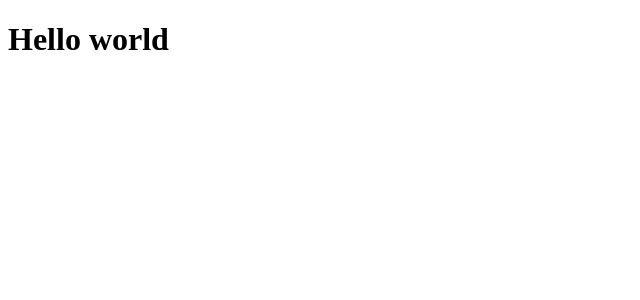
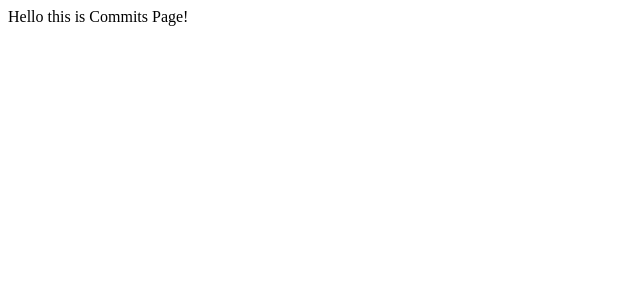
Before and after one commit to diazgio/task-test-front, a React (Create React App) app: page /commits in a window 1280 px wide. Shown: the top 300 px of the page, without its empty margins (0-640 px from the left). Built offline with nearby package versions, Linux system fonts and the light colour scheme.

Commit message:
Add Home page and commits page set basic config file for routing

```diff
--- a/package.json
+++ b/package.json
@@ -43,6 +43,7 @@
     ]
   },
   "devDependencies": {
-    "@types/react-router-dom": "^5.1.7"
+    "@types/react-router-dom": "^5.1.7",
+    "@typescript-eslint/parser": "^4.24.0"
   }
 }
--- a/src/components/App.tsx
+++ b/src/components/App.tsx
@@ -1,10 +1,29 @@
 import React from 'react';
-
+import { BrowserRouter as Router, Route, Switch, RouteComponentProps } from 'react-router-dom';
+import routes from '../config/routes';
 
 const App: React.FunctionComponent<{}> = () => {
   return (
     <div className="App">
-      <h1>Hello world</h1>
+      <Router>
+        <Switch>
+          {routes.map((route, index) => {
+            return (
+              <Route
+                key={index}
+                path={route.path}
+                exact={route.exact}
+                render={(props: RouteComponentProps<any>) => (
+                  <route.component
+                    {...props}
+                    {...route.props}
+                  />
+                )}
+              />
+            );
+          })}
+        </Switch>
+      </Router>
     </div>
   );
 }
--- /dev/null
+++ b/src/components/Pages/Commits.tsx
@@ -0,0 +1,10 @@
+import React from 'react';
+import IPage from '../../interfaces/page';
+
+const CommitsPage: React.FunctionComponent<IPage> = props => {
+  return (
+    <div>Hello this is Commits Page!</div>
+  );
+}
+
+export default CommitsPage;
--- /dev/null
+++ b/src/components/Pages/Home.tsx
@@ -0,0 +1,10 @@
+import React from 'react';
+import IPage from '../../interfaces/page';
+
+const HomePage: React.FunctionComponent<IPage> = props => {
+  return (
+    <div>Hello this is Home</div>
+  );
+}
+
+export default HomePage;
--- /dev/null
+++ b/src/config/routes.ts
@@ -0,0 +1,20 @@
+import HomePage from '../components/Pages/Home';
+import CommitsPage from '../components/Pages/Commits';
+import IRoute from '../interfaces/route';
+
+const routes: IRoute[] = [
+  {
+    path: '/',
+    name: 'Home Page',
+    component: HomePage,
+    exact: true,
+  },
+  {
+    path: '/commits',
+    name: 'Commits Page',
+    component: CommitsPage,
+    exact: true,
+  },
+];
+
+export default routes;
--- /dev/null
+++ b/src/interfaces/page.tsx
@@ -0,0 +1,3 @@
+export default interface IPage {
+  name: string;
+}
--- /dev/null
+++ b/src/interfaces/route.tsx
@@ -0,0 +1,7 @@
+export default interface IRoute {
+  path: string;
+  name: string;
+  exact: boolean;
+  component: any;
+  props?: any;
+}
```
Also changed, not shown: 1 other file (tests, documents, lock files or other folders).
